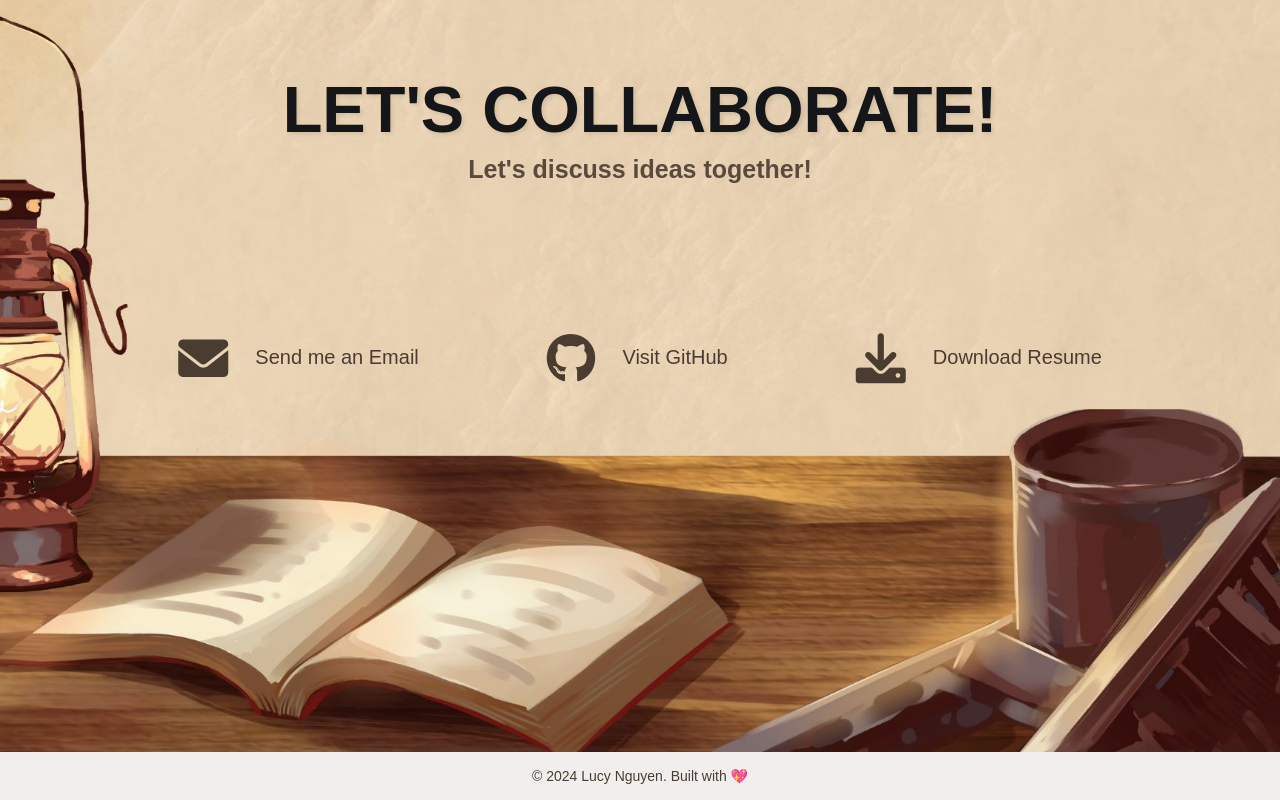
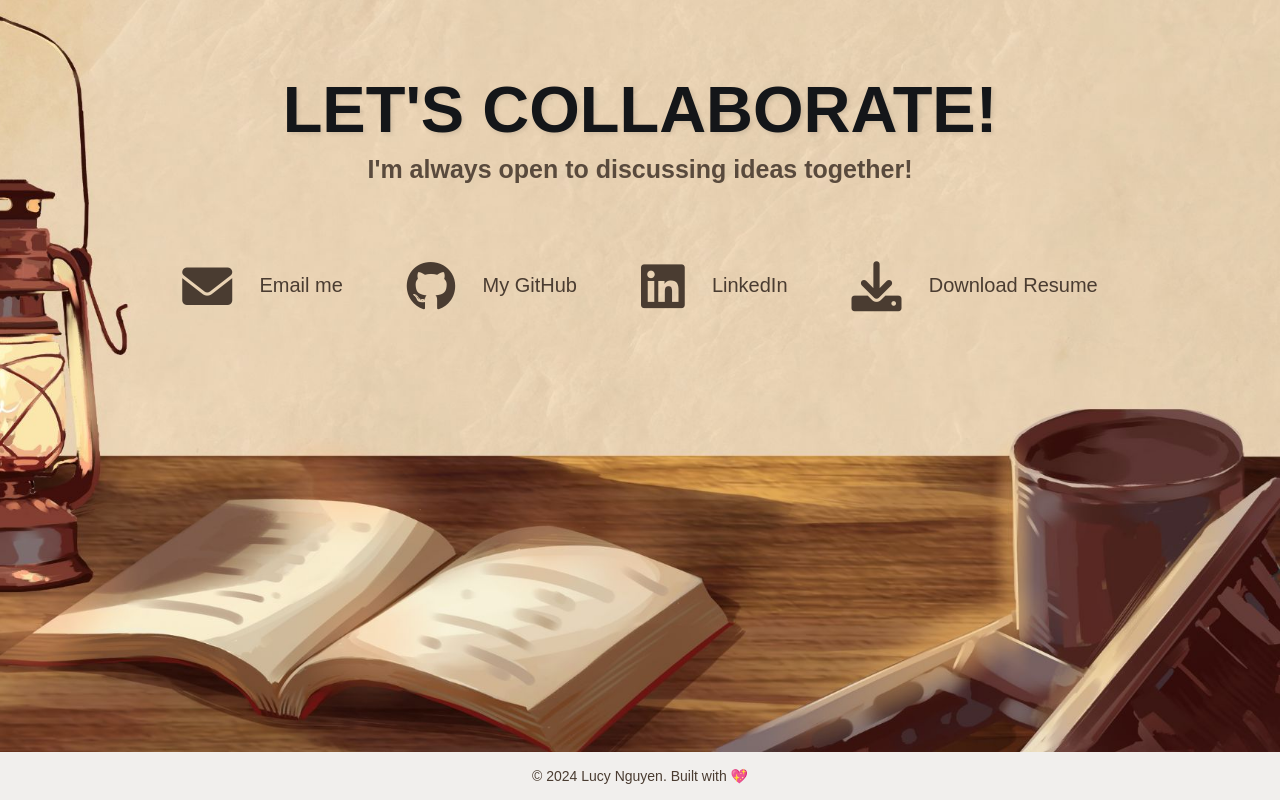
Before and after one commit to duong-28/lucy-portfolio, a plain HTML site: page index.html in a window 1280 px wide. Shown: the part 2448-3248 px from the top of the page. Drawn offline with nearby package versions, Linux system fonts and the light colour scheme; a web font is replaced by a local one.

Commit message:
added linkedin to contact me page

```diff
--- a/index.html
+++ b/index.html
@@ -206,15 +206,19 @@
     <!-- Contact Page -->
     <section id="collaborate" class="collaborate">
         <h1>LET'S COLLABORATE!</h1>
-        <h2>Let's discuss ideas together!</h2>
+        <h2>I'm always open to discussing ideas together!</h2>
         <div class="collaborate-buttons">
             <a href="mailto:thuyduong.kt.ftu@gmail.com" class="collaborate-btn">
                 <i class="fas fa-envelope"></i>
-                Send me an Email
+                Email me
             </a>
             <a href="https://github.com/duong-28" class="collaborate-btn" target="_blank">
                 <i class="fab fa-github"></i>
-                Visit GitHub
+                My GitHub
+            </a>
+            <a href="https://www.linkedin.com/in/duong-nguyenthuy/" class="collaborate-btn" target="_blank">
+                <i class="fab fa-linkedin"></i>
+                LinkedIn
             </a>
             <a href="./photos/lucynguyen-resume.pdf" class="collaborate-btn" download>
                 <i class="fas fa-download"></i>
--- a/style.css
+++ b/style.css
@@ -481,14 +481,12 @@ section {
 }
 
 .collaborate-buttons {
-    position: absolute;
-    top: 50%;
-    left: 0;
-    right: 0;
     display: flex;
     justify-content: center;
-    gap: 4rem;
-    margin-top: -2rem;
+    align-items: center;
+    gap: 0px;
+    margin-top: 2rem;
+    flex-wrap: wrap;
 }
 
 .collaborate-btn {
```
